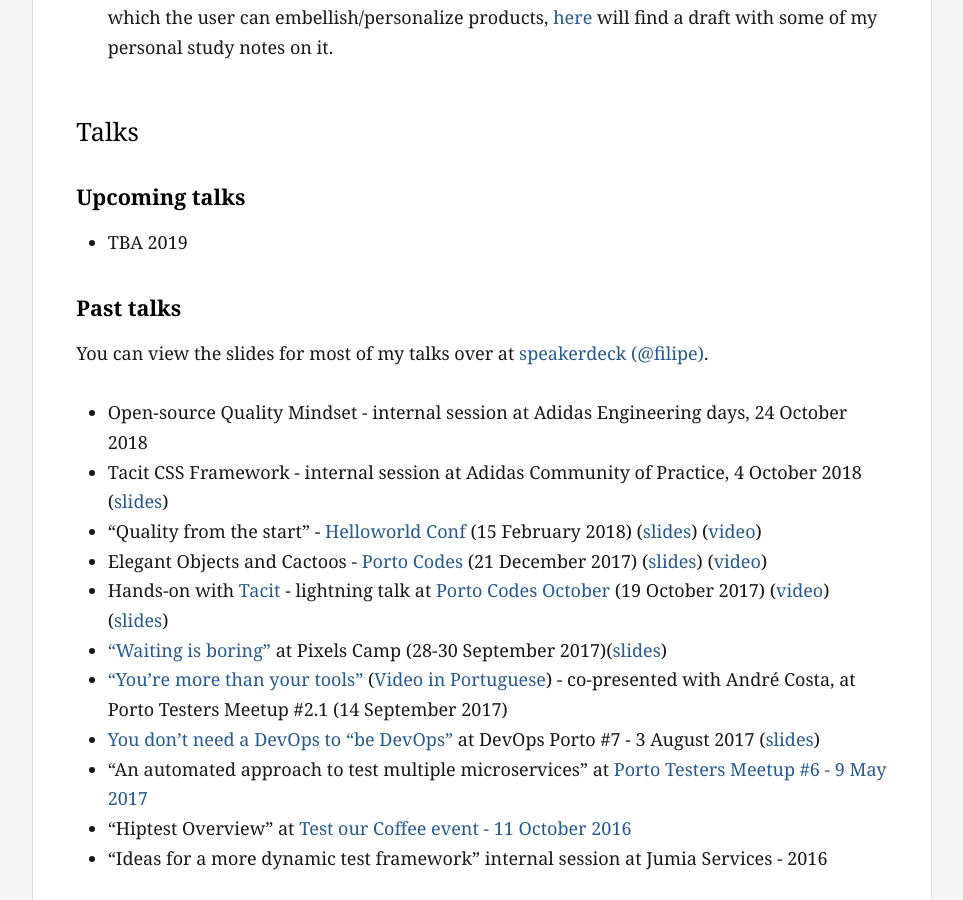
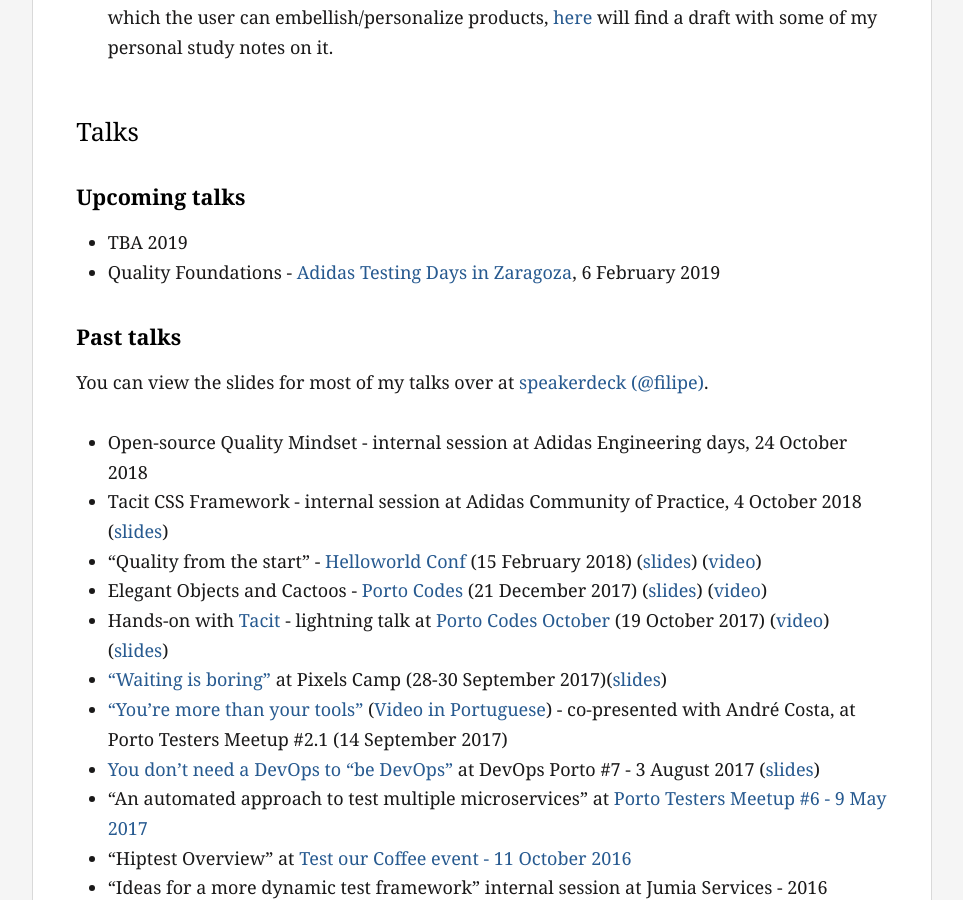
Before and after one commit to filfreire/filfreire.github.io, a Jekyll site: the page built from projects.md, in a window 1280 px wide and 900 px high, scrolled down 1064 px. Shown: the whole window, without its empty margins (158-1121 px from the left). Built offline with Jekyll 4.4.1, drawn with Linux system fonts in a browser that asks for light colours.

Commit message:
add quality foundations

```diff
--- a/projects.md
+++ b/projects.md
@@ -28,6 +28,7 @@
 ### Upcoming talks
 
 - TBA 2019
+- Quality Foundations - [Adidas Testing Days in Zaragoza](https://www.koliseo.com/jmsampayo/adidas-testing-day-2019-zaragoza-spain/r4p/5758267368144896/agenda#/5663515423539200), 6 February 2019
 
 ### Past talks
 
```
